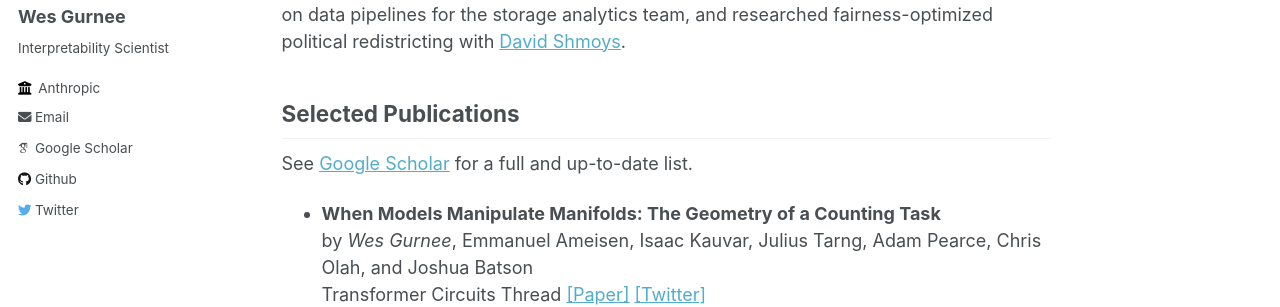
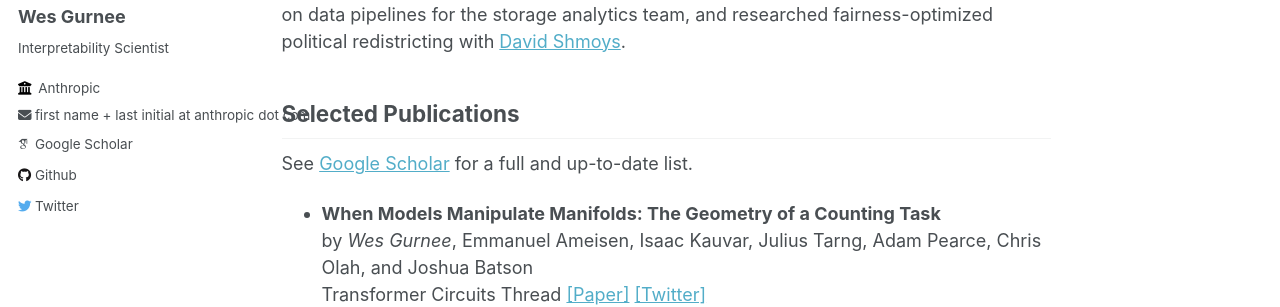
Before and after one commit to wesg52/wesg52.github.io, a Jekyll site: the page built from _pages/about.md, in a window 1280 px wide. Shown: the part 259-566 px from the top of the page. Built offline with Jekyll 4.4.1, drawn with Linux system fonts in a browser that asks for light colours; some web fonts are replaced.

Commit message:
Replace mailto email with scraper-resistant plain-text hint
Removes the outdated wesg@mit.edu mailto link from the sidebar and
shows 'first name + last initial at anthropic dot com' as plain text
instead, so no machine-readable address appears anywhere on the site.

Co-Authored-By: Claude Fable 5 <noreply@anthropic.com>
Claude-Session: https://claude.ai/code/session_01VTWEET5hUBwd4PhRHgMSaC

```diff
--- a/_config.yml
+++ b/_config.yml
@@ -28,7 +28,8 @@ author:
   # location         : "Earth"
   employer         : "Anthropic"
   uri              : # URL
-  email            : "wesg@mit.edu"
+  email            : # intentionally blank to avoid scrapers; email_hint is shown as plain text instead
+  email_hint       : "first name + last initial at anthropic dot com"
 
   # Academic websites
   arxiv            : # URL - Update with the correct link to your profile
--- a/_includes/author-profile.html
+++ b/_includes/author-profile.html
@@ -35,6 +35,8 @@
       {% endif %}
       {% if author.email %}
         <li><a href="mailto:{{ author.email }}"><i class="fas fa-fw fa-envelope icon-pad-right" aria-hidden="true"></i>{{ site.data.ui-text[site.locale].email_label | default: "Email" }}</a></li>
+      {% elsif author.email_hint %}
+        <li><i class="fas fa-fw fa-envelope icon-pad-right" aria-hidden="true"></i>{{ author.email_hint }}</li>
       {% endif %}
 
       <!-- Font Awesome and Academicons icons / Academic websites -->
```
